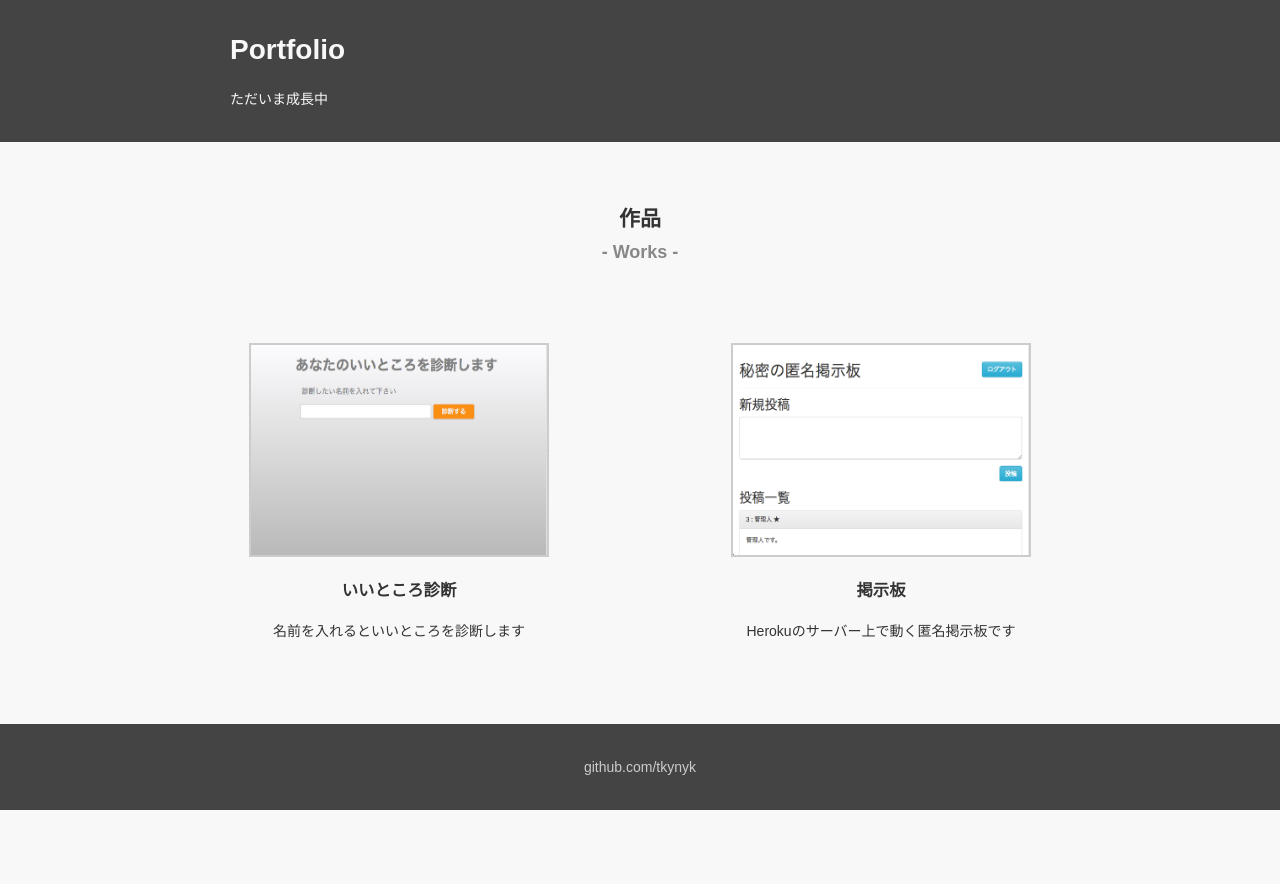
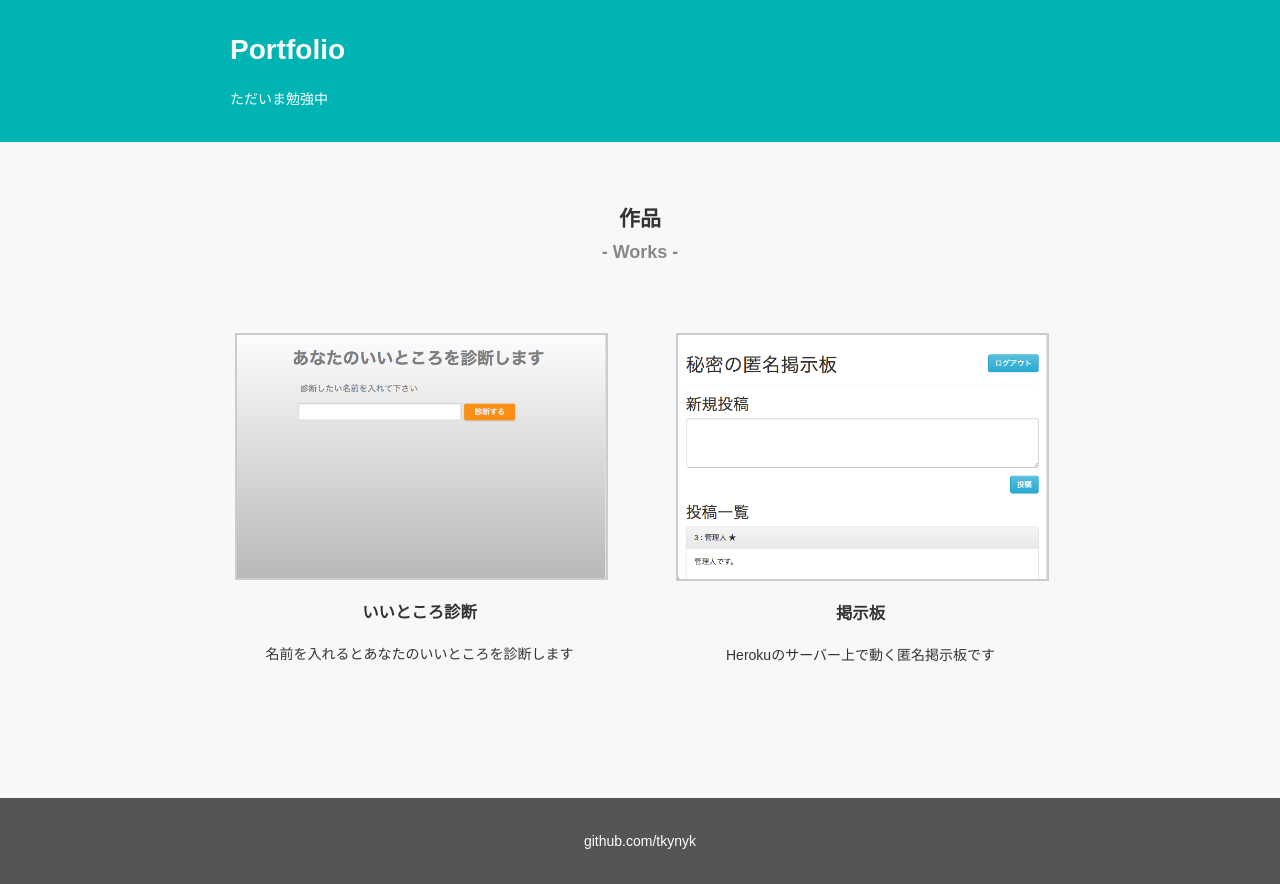
Before and after one commit to tkynyk/portfolio, a plain HTML site: page index.html in a window 1280 px wide. Before the commit the page ends 810 px from the top, so only its background shows below. Drawn offline with Linux system fonts and the light colour scheme.

Commit message:
cssの改善

```diff
--- a/index.html
+++ b/index.html
@@ -10,7 +10,7 @@
   <header>
     <div class="container">
       <h1>Portfolio</h1>
-      <p>ただいま成長中</p>
+      <p>ただいま勉強中</p>
     </div>
   </header>
   <section class="works">
@@ -22,7 +22,7 @@
                 width="100" height="66"alt="いいところ診断A">
             </a>
             <h3>いいところ診断</h3>
-            <p>名前を入れるといいところを診断します</p>
+            <p>名前を入れるとあなたのいいところを診断します</p>
           </div>
         <div class="item">
           <a href="https://guest2:Kuge7reG@frozen-mountain-51932.herokuapp.com/posts">
--- a/styles.css
+++ b/styles.css
@@ -31,24 +31,28 @@ section h2 {
 }
 
 h2::after {
-  /* content: '- Title - '; */
   display: block;
   font-size: 18px;
   color: #888;
   padding-top: 10px;
 }
 
-img.shadow {
+img:hover {
+  opacity: 0.7;
+}
+
+/* img.shadow {
   box-shadow: 0 0 10px rgba(0, 0, 0, 0.3);
-}
+} */
 
 /* header */
 header {
-  background: #444;
-  color: #f8f8f8;
+  background: #01b4b4;
+  color: #fcfcfc;
   padding: 15px;
 }
 
+/* section */
 
 .works h2:after {
   content: '- Works -';
@@ -56,25 +60,34 @@ header {
 
 .works .item{
   text-align: center;
-  padding: 20px 5px;
+  padding: 10px 5px;
 }
 
 .works .item img {
-  width: 90%;
-  height: 70%;
+  width: 100%;
+  height: auto;
   border: solid 2px #ccc;
+
+}
+
+.works .item {
+  margin-bottom: 60px;
+}
+.works .item:last-child {
+  margin-bottom: 0px;
 }
 
 .works p {
   text-align: center;
+  /* margin-bottom: 50px; */
 }
 
 /* footer */
 
 footer {
-  background: #444;
+  background: #555;
   text-align: center;
-  color: #ccc;
+  color: #fcfcfc;
   padding: 15px;
 }
 
@@ -88,14 +101,17 @@ footer {
   }
 
   .works .item {
-    width: 40%;
+    width: 45%;
   }
 
   .works .item img {
-    width: 90%;
-    height: 70%;
+    width: 100%;
+    height: auto;
   }
 
+  .works p {
+    margin-bottom: 0px;
+  }
 }
 
 /* large */
```
